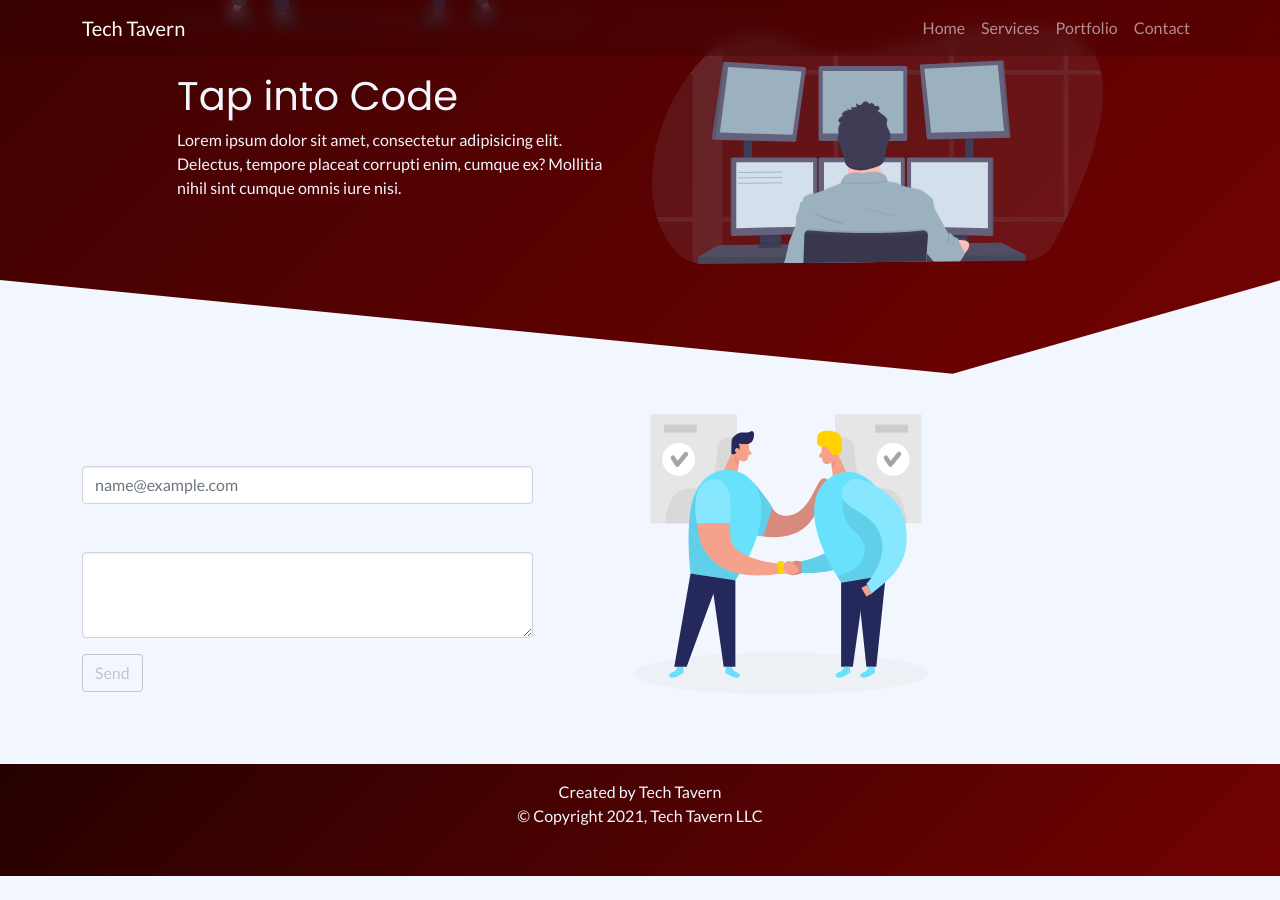
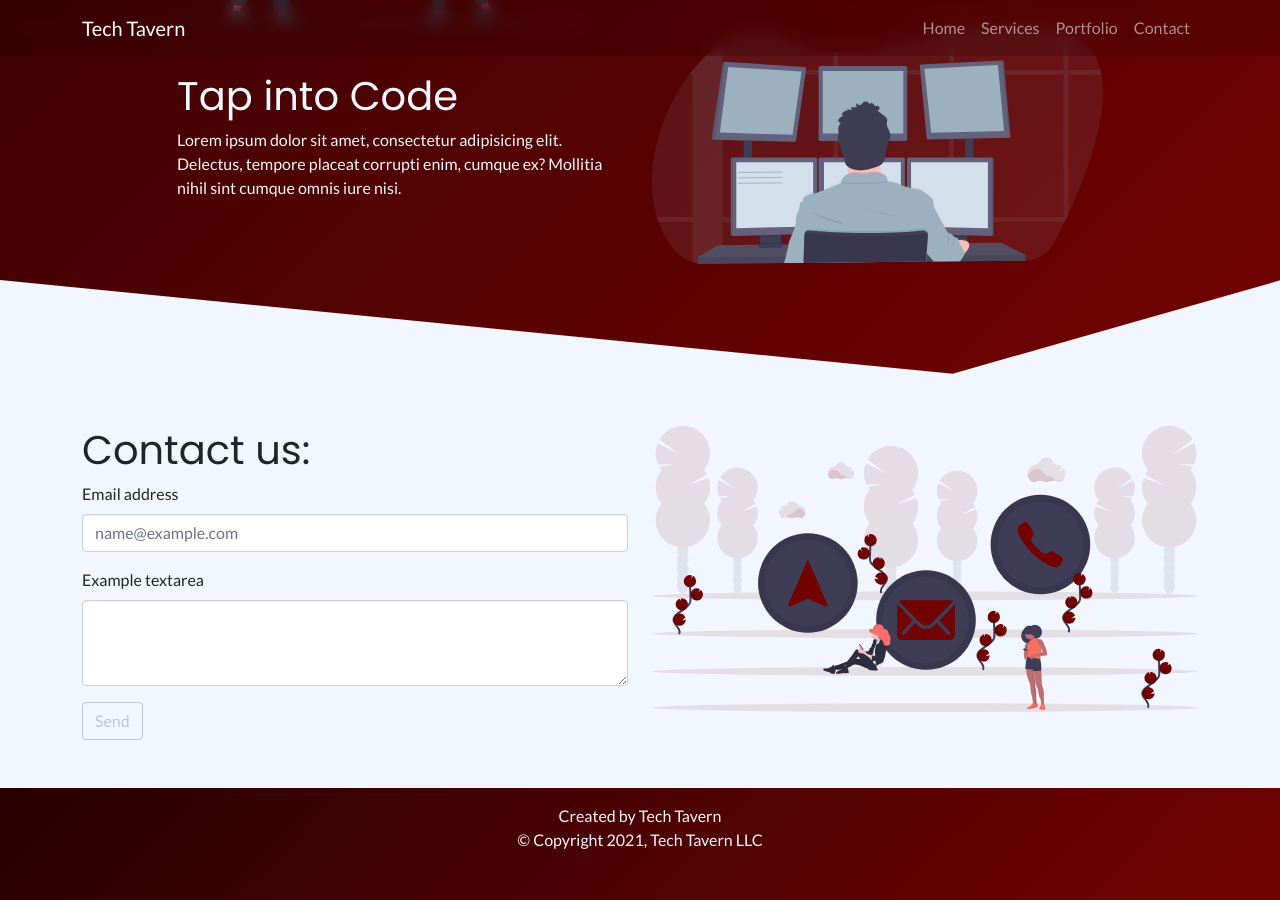
Before and after one commit to TechTavern/techtavern.github.io, a Jekyll site: the page built from index.md, in a window 1280 px wide and 900 px high, scrolled down 3234 px. Built offline with Jekyll 4.4.1, drawn with Linux system fonts in a browser that asks for light colours; before the commit the page ends 4110 px from its top, so only the background shows below that.

Commit message:
contact image cleanup.

```diff
--- a/_layouts/defaultv2.html
+++ b/_layouts/defaultv2.html
@@ -312,10 +312,10 @@
       {% include dividerbottom.html %}
     </section>
 
-    <section class="contact pb-5 text-light" id="scrollspyContact">
+    <section class="contact py-5" id="scrollspyContact">
       <div class="container">
         <div class="row">
-          <div class="col-md-5">
+          <div class="col-lg">
             <h1>Contact us:</h1>
             <div class="mb-3">
               <label for="exampleFormControlInput1" class="form-label"
@@ -342,8 +342,8 @@
               Send
             </button>
           </div>
-          <div class="col-md-5">
-            <img src="/assets/img/handshake.svg" alt="Contact image" />
+          <div class="col-lg">
+            <img src="/assets/img/undraw_contact_us_15o2.svg" alt="Contact image" class="img-fluid text-center" />
           </div>
         </div>
       </div>
--- a/_sass/main.scss
+++ b/_sass/main.scss
@@ -106,7 +106,7 @@ hr.divider {
     padding: 1rem;
   }
 
-  svg-bottom {
+  .svg-bottom {
     fill: $light;
   }
 
```
Also changed, not shown: assets/img/undraw_contact_us_15o2.svg (added).
